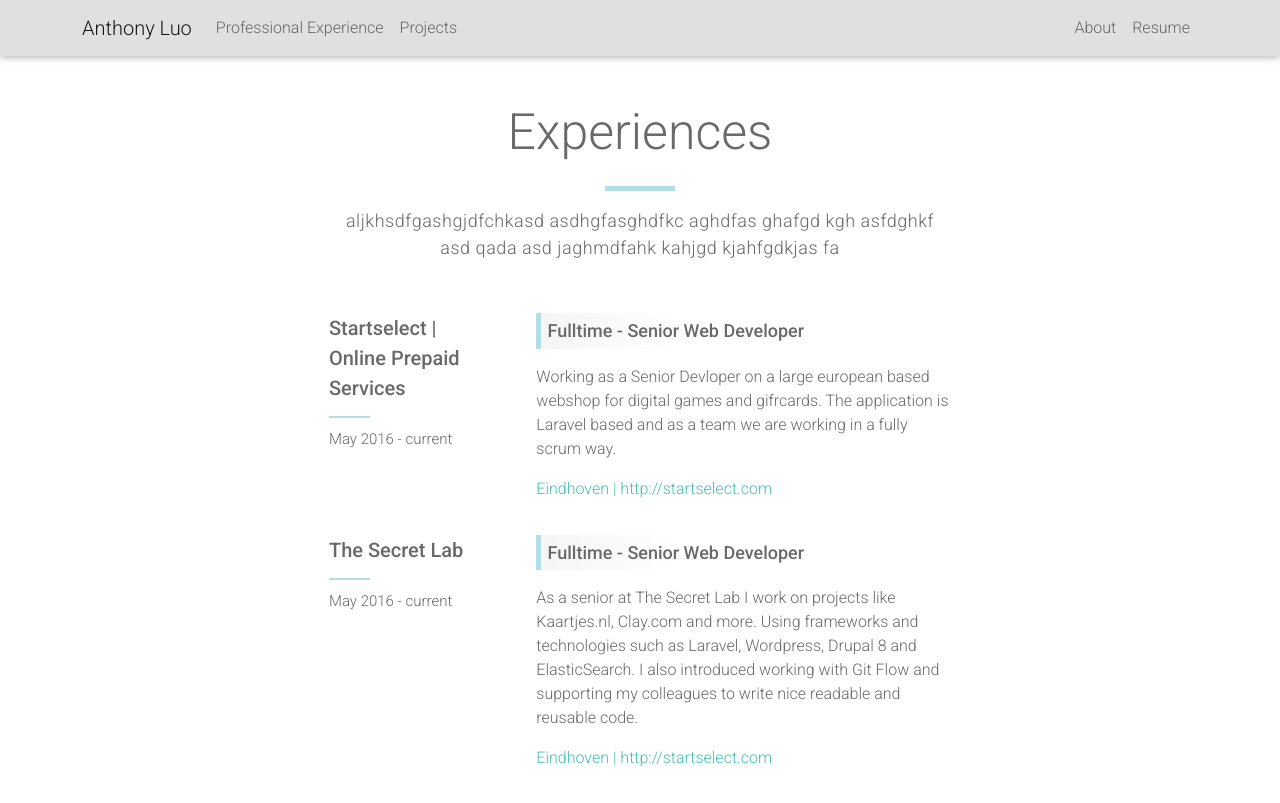
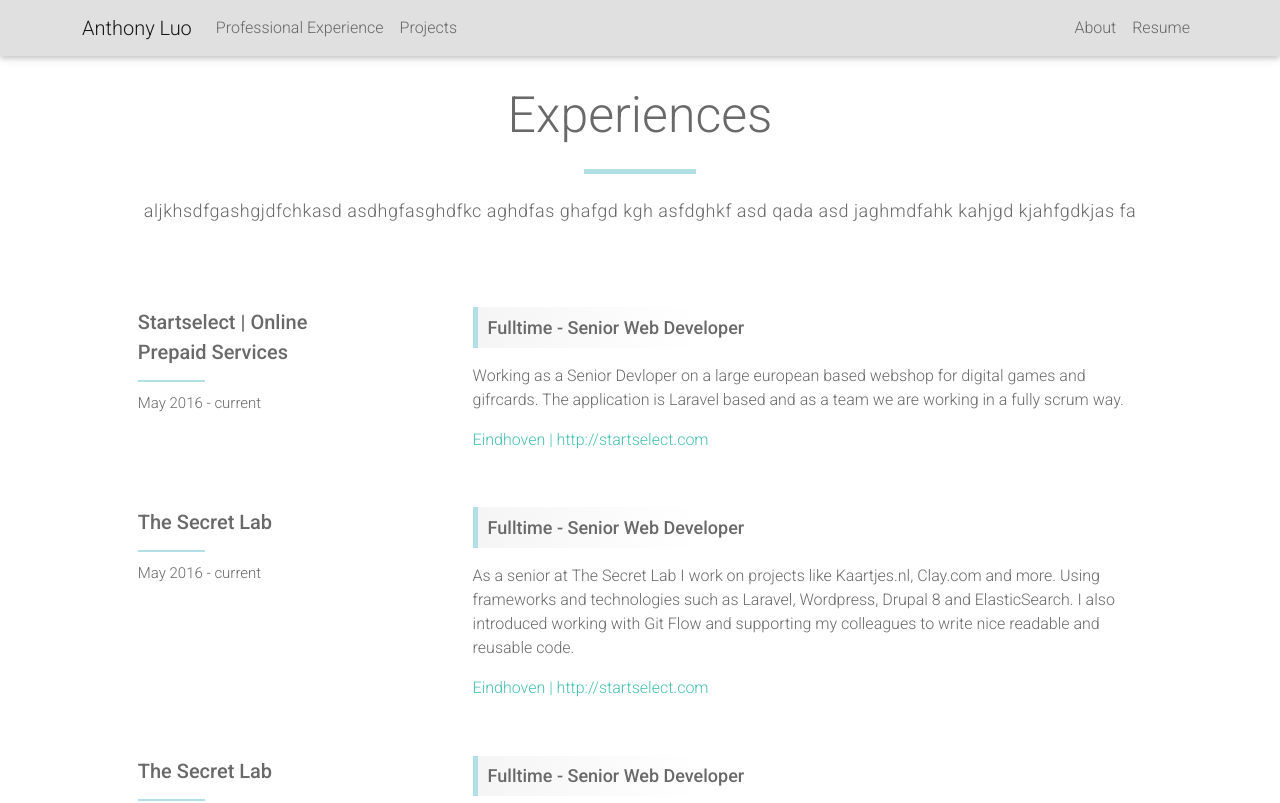
Before and after one commit to antholuo/antholuo.github.io, a React (Create React App) app: page /#/work in a window 1280 px wide. Shown: the top 803 px of the page. Built offline with nearby package versions, Linux system fonts and the light colour scheme.

Commit message:
using Container

```diff
--- a/src/Work.js
+++ b/src/Work.js
@@ -44,7 +44,7 @@ class Work extends React.Component {
 
     render(){
         return (
-            <container>
+            <Container>
                 <div class = "title">
                     <p class = "header" >Experiences </p>
                     <hr class = "title-header"></hr>
@@ -93,7 +93,7 @@ class Work extends React.Component {
                         <a href="url">Eindhoven |  http://startselect.com</a>
                     </div>
                 </div>
-            </container>
+            </Container>
         )
     }
 }
```
